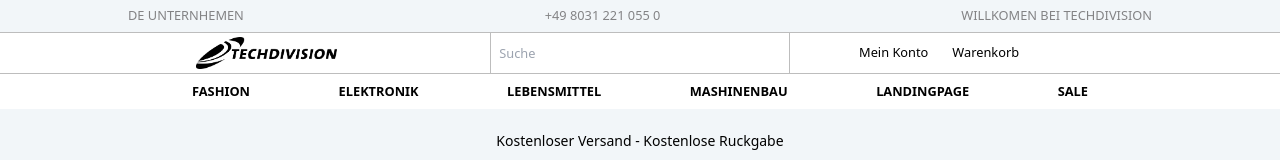
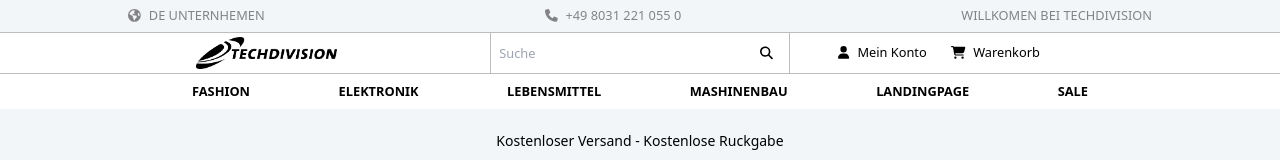
Before and after one commit to Daniel-Shliakhetko/techdivision-store, a React (Create React App) app in the folder client/: page / in a window 1280 px wide. Shown: the top 160 px of the page. Built offline with nearby package versions, Linux system fonts and the light colour scheme.

Commit message:
Finished Header with Icons and Toggler

```diff
--- a/client/src/Header.js
+++ b/client/src/Header.js
@@ -1,7 +1,17 @@
 import React from "react";
+import { useEffect, useState } from "react";
 import logo from "./images/techdivision-logo.png";
 import { Link, useNavigate } from "react-router-dom";
 import { IconLabel } from "./components/IconLabel";
+import { useWindowSize } from "./hooks/useWindowSize";
+import { FontAwesomeIcon } from "@fortawesome/react-fontawesome";
+import {
+  faMagnifyingGlass,
+  faUser,
+  faCartShopping,
+  faEarthAmericas,
+  faPhone,
+} from "@fortawesome/free-solid-svg-icons";
 
 const mainPath = "";
 const userId = 5483920358952;
@@ -30,12 +40,35 @@ const header = {
 };
 
 export const Header = (props) => {
+  const size = useWindowSize();
+  const [isHidden, toggleMenu] = useState(size.width < 768);
+
+  useEffect(() => {
+    toggleMenu(size.width < 768);
+  }, [size, toggleMenu]);
+
+
+
+  const togglerShape =
+    "h-1 w-8 bg-black after:h-1 after:w-8 after:bg-black after:translate-y-2 after:content-[''] after:absolute after:top-0 after:left-0 before:h-1 before:w-8 before:bg-black before:-translate-y-2 before:content-[''] before:absolute before:top-0 before:left-0";
+
   return (
     <div className="header w-full bg-grey-100">
       <HeaderInfo language={header.language} info={header.info} />
-      <nav className="w-full">
-        <NavigationFunctions navigation={header.navigation} />
-        <NavigationMenu navItems={header.navigation.items} />
+      <nav className="w-full relative">
+        <button
+          className="absolute top-5 right-5 md:hidden"
+          onClick={() => {
+            toggleMenu(!isHidden);
+          }}
+        >
+          <div className={togglerShape}></div>
+        </button>
+        <NavigationFunctions
+          navigation={header.navigation}
+          status={!isHidden}
+        />
+        <NavigationMenu navItems={header.navigation.items} status={!isHidden} />
       </nav>
       <HeaderTitle title={header.title} />
     </div>
@@ -45,10 +78,15 @@ export const Header = (props) => {
 const HeaderInfo = (props) => {
   const { language, info } = props;
   return (
-    (info && language) && (
+    info &&
+    language && (
       <div className="hidden md:flex w-full h-8 px-2 md:px-16 lg:px-32 bg-grey-100 uppercase justify-between items-center text-grey-400">
-        <IconLabel>{language} {info.company}</IconLabel>
-        <IconLabel>{info.phone}</IconLabel>
+        <IconLabel icon={<FontAwesomeIcon icon={faEarthAmericas} />}>
+          {language} {info.company}
+        </IconLabel>
+        <IconLabel icon={<FontAwesomeIcon icon={faPhone} />}>
+          {info.phone}
+        </IconLabel>
         <span>{info.welcome}</span>
       </div>
     )
@@ -61,39 +99,44 @@ const NavigationFunctions = (props) => {
     props.navigation && (
       <div className="w-full px-2 md:px-[7.5%] lg:px-[15%] bg-grey-0 border-y border-grey-300 divide-grey-300 flex flex-col md:flex-row divide-y md:divide-y-0 md:divide-x">
         <NavigationFunctionWrapper>
-            <div className="w-full h-full flex md:block justify-center">
-          <img className="max-h-full p-1" src={logo} alt="Website Logo" />
+          <div className="w-full h-full flex md:block justify-center">
+            <img className="max-h-full p-1" src={logo} alt="Website Logo" />
           </div>
         </NavigationFunctionWrapper>
-        <NavigationFunctionWrapper>
+        <NavigationFunctionWrapper className={!props.status && "hidden"}>
           <form className="w-full h-full relative">
             <input
-              className="pl-2 w-full h-full"
+              className="pl-2 w-full h-full outline-none"
               type="search"
               placeholder={props.navigation.search}
             />
-            <input
-              className="absolute right-0 top-[50%] -translate-y-1/2"
+            <button
+              className="absolute right-0 top-[50%] -translate-y-1/2 p-1 mr-3 outline-none"
               type="submit"
-              value=""
-            />
+            >
+              <FontAwesomeIcon icon={faMagnifyingGlass} />
+            </button>
           </form>
         </NavigationFunctionWrapper>
-        <NavigationFunctionWrapper>
+        <NavigationFunctionWrapper className={!props.status && "hidden"}>
           <div className="w-full h-full flex justify-center space-x-6">
             <button
               onClick={() => {
                 navigate(`${mainPath}/users/${userId}`);
               }}
             >
-              <IconLabel>{props.navigation.account}</IconLabel>
+              <IconLabel icon={<FontAwesomeIcon icon={faUser} />}>
+                {props.navigation.account}
+              </IconLabel>
             </button>
             <button
               onClick={() => {
                 navigate(`${mainPath}/users/${userId}/cart`);
               }}
             >
-              <IconLabel>{props.navigation.shoppingCart}</IconLabel>
+              <IconLabel icon={<FontAwesomeIcon icon={faCartShopping} />}>
+                {props.navigation.shoppingCart}
+              </IconLabel>
             </button>
           </div>
         </NavigationFunctionWrapper>
@@ -101,13 +144,16 @@ const NavigationFunctions = (props) => {
     )
   );
 };
-const NavigationFunctionWrapper = ({ children }) => {
-  return children && <div className="w-full h-10">{children}</div>;
+const NavigationFunctionWrapper = (props) => {
+  const { className } = props;
+  const wrapperClass = "w-full h-10 " + className;
+  return props.children && <div className={wrapperClass}>{props.children}</div>;
 };
 
 const NavigationMenu = (props) => {
   return (
-    props.navItems && (
+    props.navItems &&
+    props.status && (
       <div className="w-full min-h-fit py-2 px-2 md:px-[7.5%] lg:px-[15%] bg-grey-0">
         <ul className="flex justify-between flex-col md:flex-row">
           {props.navItems.map((navItem, i) => (
--- a/client/src/components/IconLabel.js
+++ b/client/src/components/IconLabel.js
@@ -1,5 +1,5 @@
 import React from "react";
 
 export const IconLabel = (props) => {
-  return <span>{props.children}</span>;
+  return <div className="">{props.icon}<span className="pl-2">{props.children}</span></div>;
 };
--- /dev/null
+++ b/client/src/hooks/useWindowSize.js
@@ -0,0 +1,27 @@
+import { useState, useEffect } from "react";
+// Hook
+export function useWindowSize() {
+  // Initialize state with undefined width/height so server and client renders match
+  // Learn more here: https://joshwcomeau.com/react/the-perils-of-rehydration/
+  const [windowSize, setWindowSize] = useState({
+    width: undefined,
+    height: undefined,
+  });
+  useEffect(() => {
+    // Handler to call on window resize
+    function handleResize() {
+      // Set window width/height to state
+      setWindowSize({
+        width: window.innerWidth,
+        height: window.innerHeight,
+      });
+    }
+    // Add event listener
+    window.addEventListener("resize", handleResize);
+    // Call handler right away so state gets updated with initial window size
+    handleResize();
+    // Remove event listener on cleanup
+    return () => window.removeEventListener("resize", handleResize);
+  }, []); // Empty array ensures that effect is only run on mount
+  return windowSize;
+}
--- a/package.json
+++ b/package.json
@@ -25,6 +25,9 @@
     "nodemon": "^2.0.19"
   },
   "dependencies": {
+    "@fortawesome/fontawesome-svg-core": "^6.1.2",
+    "@fortawesome/free-solid-svg-icons": "^6.1.2",
+    "@fortawesome/react-fontawesome": "^0.2.0",
     "config": "^3.3.7",
     "express": "^4.18.1",
     "mongoose": "^6.5.2"
```
Also changed, not shown: 1 other file (tests, documents, lock files or other folders).
